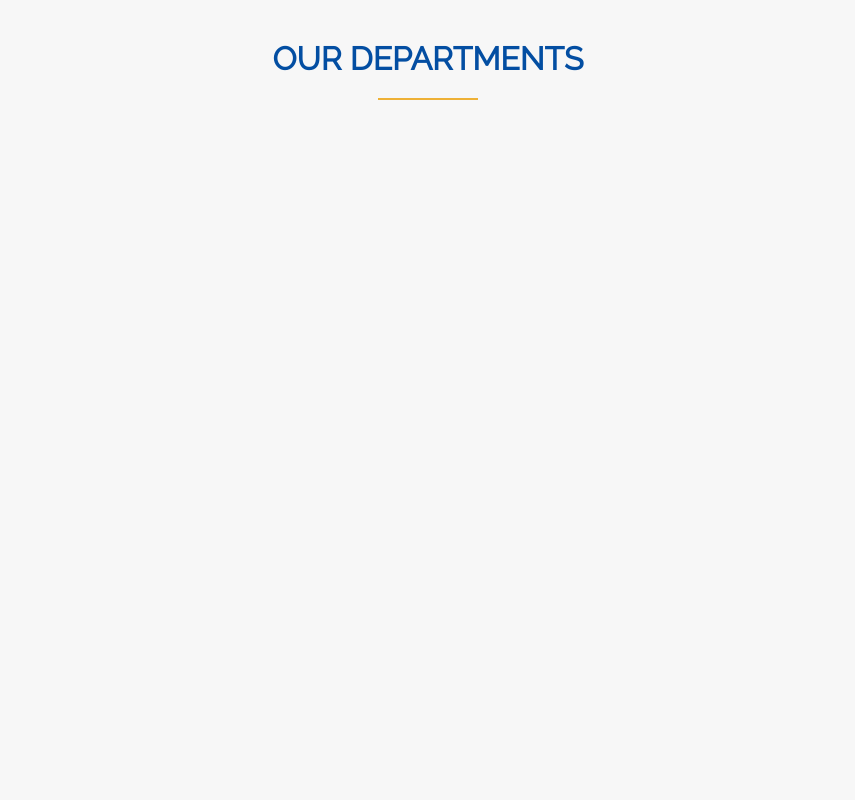
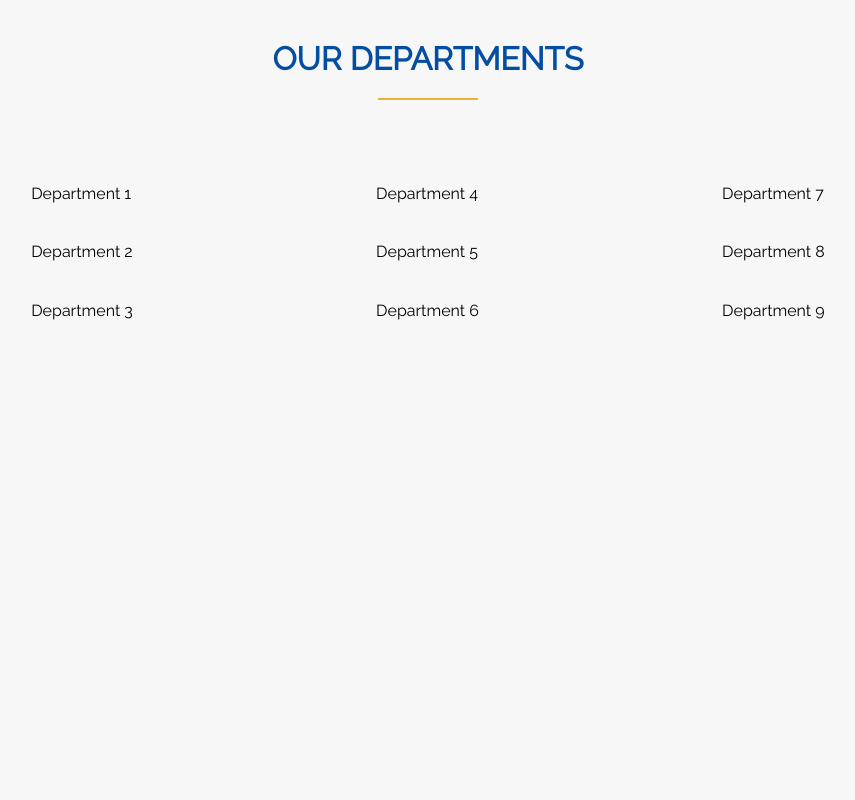
Before and after one commit to Dev-manuels/FPI_clinic, a PHP site: page / in a window 1280 px wide. Shown: the part 744-1544 px from the top of the page, without its empty margins (212-1067 px from the left). Run offline with PHP 8.4, Linux system fonts and the light colour scheme; some libraries are stand-ins or nearby versions.

Commit message:
styled departments section

```diff
--- a/index.php
+++ b/index.php
@@ -16,6 +16,8 @@
             <li><a href="about.php">About-us</a></li>
         </ul>
       </nav>
+
+    <main>
     <header>
       <div class="hero-content">
         <div class="hero-main">
@@ -32,12 +34,32 @@
         </div>
       </div>
     </header>
-    <main>
-      <section class="departments">
-        <h2 class="dept-header">Our Departments</h2>
+    </main>
+    <section class="departments">
+      <h2 class="dept-header">Our Departments</h2>
 
-      </section>
-    </main>
+      <div class="list">
+      <ul class="depts-list">
+        <li class="depts">Department 1</li>
+        <li class="depts">Department 2</li>
+        <li class="depts">Department 3</li>
+      </ul>
+      <ul class="depts-list">
+        <li class="depts">Department 4</li>
+        <li class="depts">Department 5</li>
+        <li class="depts">Department 6</li>
+      </ul>
+      <ul class="depts-list">
+        <li class="depts">Department 7</li>
+        <li class="depts">Department 8</li>
+        <li class="depts">Department 9</li>
+      </ul>
+      </div>
+
+    </section>
+    <footer>
+
+    </footer>
 
 
 
--- a/style.css
+++ b/style.css
@@ -13,7 +13,7 @@ h1,h2,h3,h4,h5,h6{
     margin: 0;
     padding: 0;
 }
-ol, ul,a{
+ol, ul, li{
     margin: 0;
     list-style: none;
 }
@@ -101,6 +101,8 @@ header {
     background-color: rgb(247, 247, 247);
     height: 100vh;
     padding-top: 30px;
+    display: flex;
+    flex-direction: column;
 }
 .departments > h2{
     color: #034ea2;
@@ -117,3 +119,12 @@ header {
     margin: 0 auto;
     margin-top: 10px;
 }
+.list{
+    padding-top: 10vh;
+    display: flex;
+    flex-direction: row;
+    justify-content: space-evenly;
+}
+.depts-list >li {
+    margin-bottom: 30px;
+}
```
